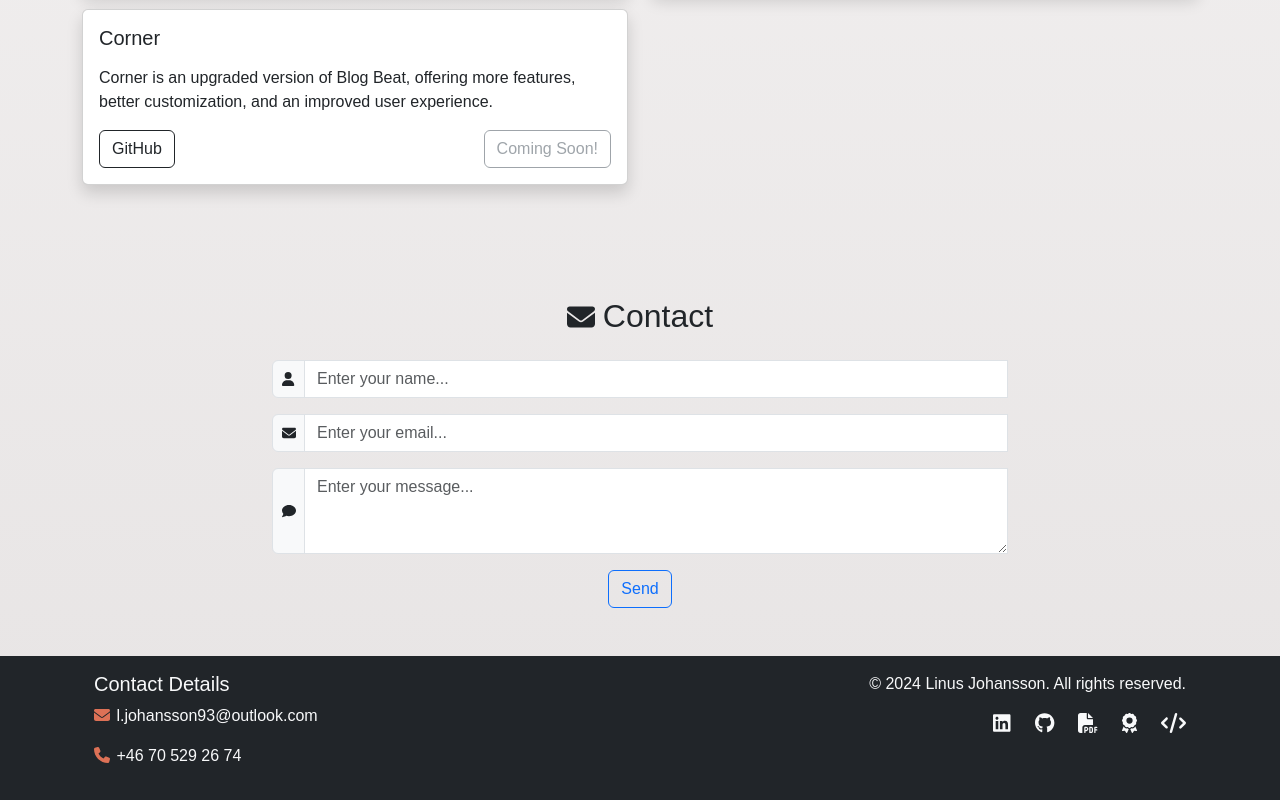
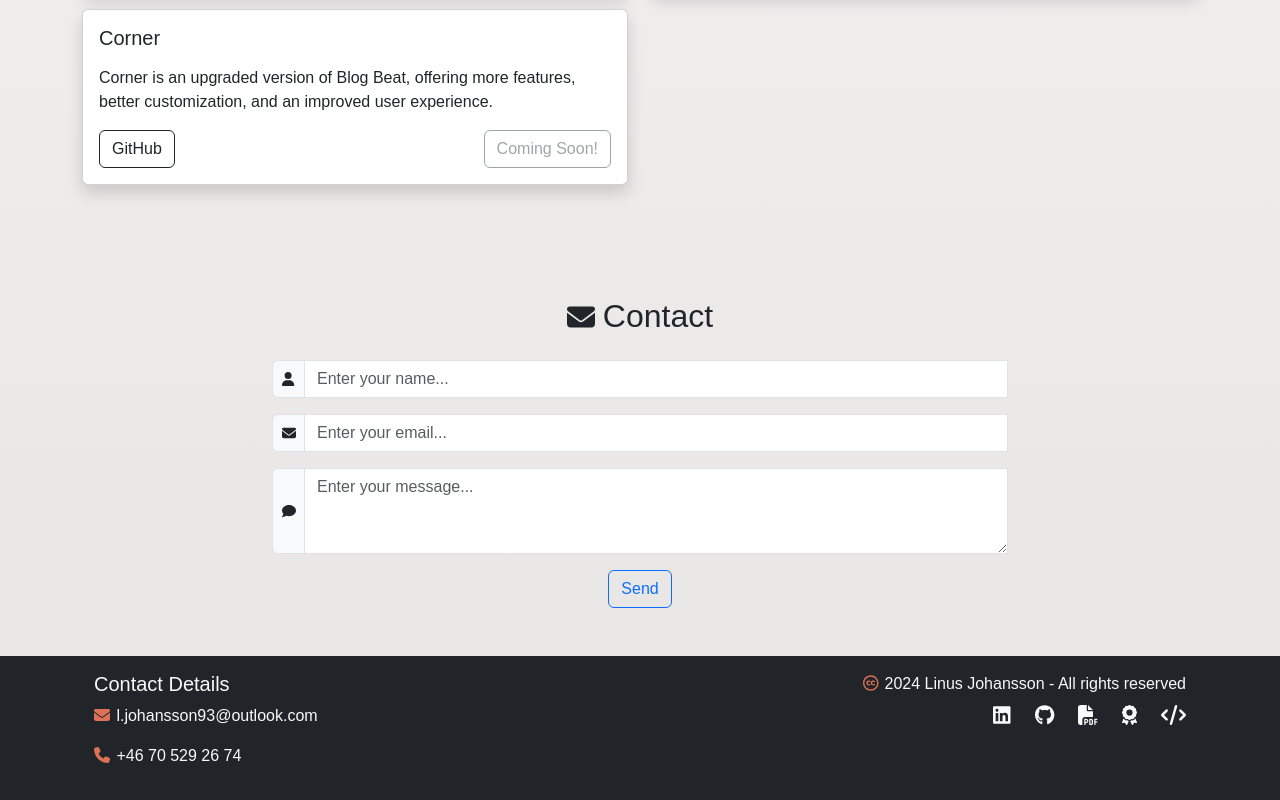
Before and after one commit to j0hanz/j0hanz-portfolio, a React (Create React App) app: page / in a window 1280 px wide. Shown: the part 3506-4306 px from the top of the page. Built offline with nearby package versions, Linux system fonts and the light colour scheme.

Commit message:
Add FontAwesome icon for certificate in Footer component

```diff
--- a/src/components/Footer.js
+++ b/src/components/Footer.js
@@ -9,6 +9,7 @@ import {
   faCode,
   faAward,
 } from '@fortawesome/free-solid-svg-icons';
+import { faCreativeCommons } from '@fortawesome/free-brands-svg-icons';
 import Cv from '../assets/Linus_Johansson_CV.pdf';
 import styles from './styles/Footer.module.css';
 
@@ -38,7 +39,15 @@ const Footer = () => (
           </p>
         </Col>
         <Col md={6} className="text-md-end">
-          <p>&copy; 2024 Linus Johansson. All rights reserved.</p>
+          <p className="d-flex align-items-center justify-content-md-end mb-2">
+            <span className={styles.copyrightText}>
+              <FontAwesomeIcon
+                icon={faCreativeCommons}
+                className={styles.footerIcon}
+              />
+              2024 Linus Johansson - All rights reserved
+            </span>
+          </p>
           <div>
             <OverlayTrigger
               placement="bottom"
```
